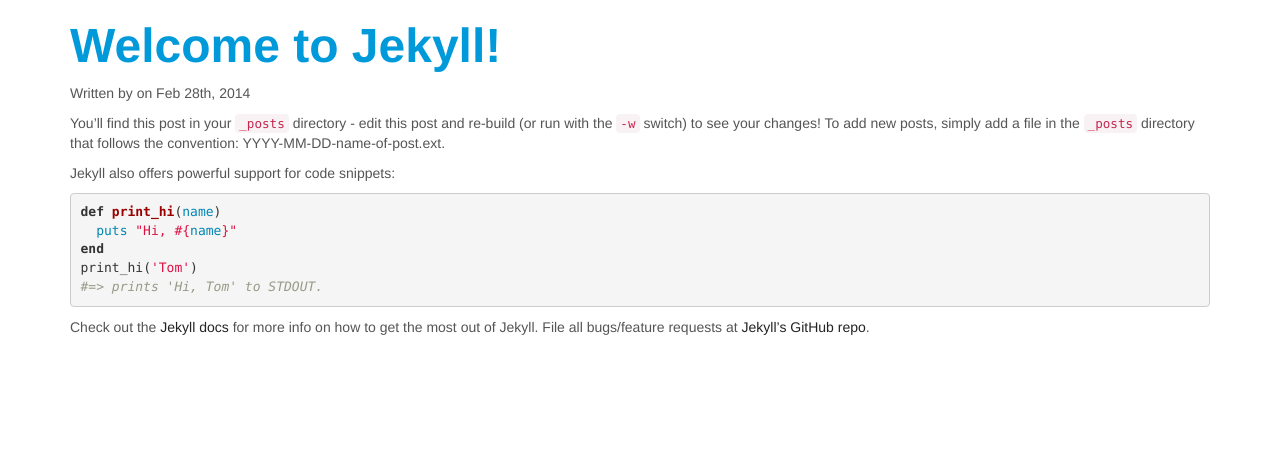
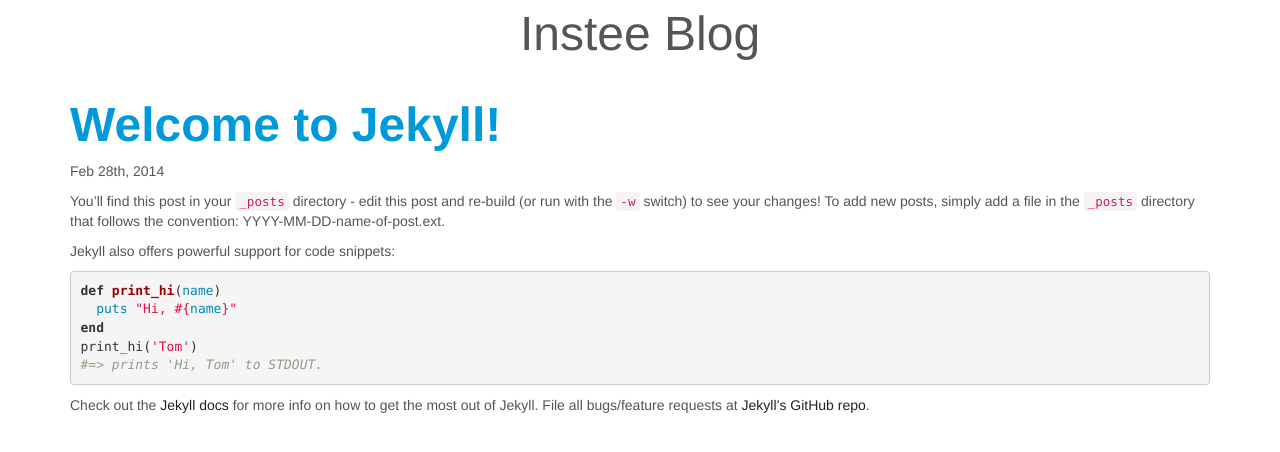
Before and after one commit to BasementKrew/instee-site, a Jekyll site: the page built from _posts/2014-02-28-welcome-to-jekyll.markdown, in a window 1280 px wide. Shown: the top 452 px of the page. Built offline with Jekyll 4.4.1, drawn with Linux system fonts in a browser that asks for light colours; Markdown is read by kramdown in place of the engine named in the settings.

Commit message:
update blog posting again

```diff
--- a/_layouts/post.html
+++ b/_layouts/post.html
@@ -2,8 +2,13 @@
 layout: default
 ---
 <div class="container">
+  <div class="row">
+    <div class="col-md-12">
+      <p class="heroText">Instee Blog</p>
+    </div>
+  </div>
   <h1 class="postHeader">{{ page.title }}</h1>
-  <p class="postDate">Written by {{ page.author }} on {% assign d = page.date | date: "%-d"  %}
+  <p class="postDate">{% assign d = page.date | date: "%-d"  %}
   {{ page.date | date: "%b" }}
   {% case d %}
     {% when '1' or '21' or '31' %}{{ d }}st,
```
